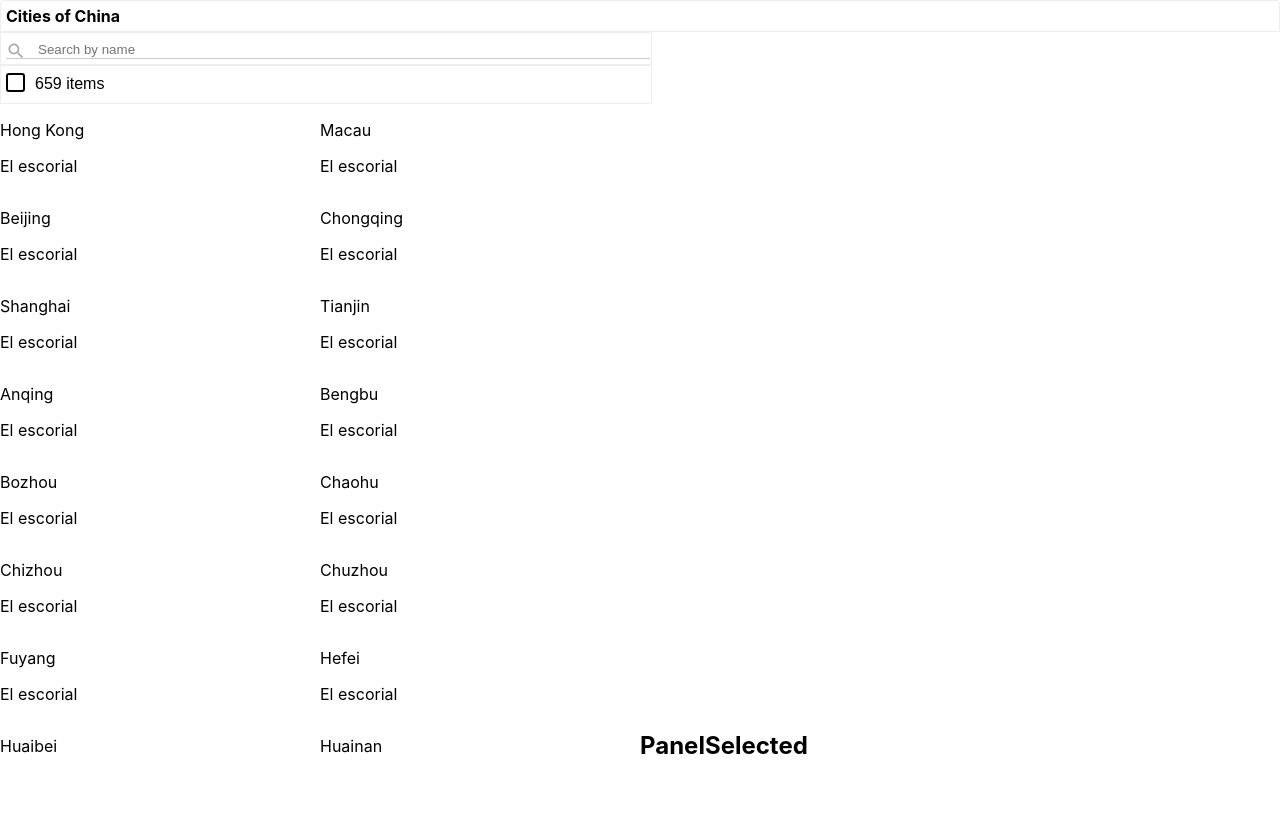
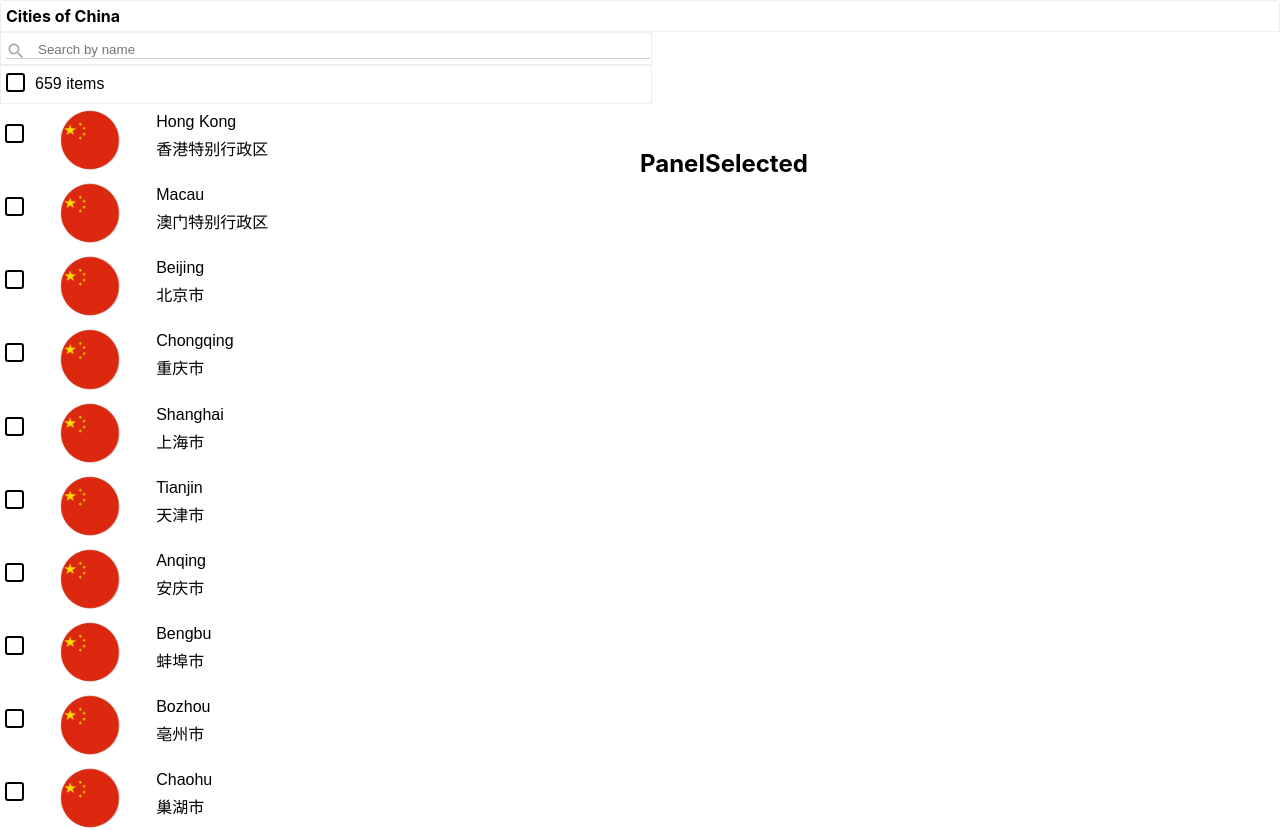
Before and after one commit to JaimeSarrion/CitiesOfChina, a React (Create React App) app in the folder cities/: page / in a window 1280 px wide. Shown: the top 830 px of the page. Before the commit the page ends 800 px from the top, so only its background shows below. Built offline with nearby package versions, Linux system fonts and the light colour scheme.

Commit message:
Adding some styles to the CityItem

```diff
--- a/cities/src/Components/Cities/CitiesList.scss
+++ b/cities/src/Components/Cities/CitiesList.scss
@@ -1,4 +1,4 @@
 .Scroller{
-    height:650px;
     overflow:auto;
+    display: grid;
 }
--- a/cities/src/Components/Cities/CitiesList.tsx
+++ b/cities/src/Components/Cities/CitiesList.tsx
@@ -1,10 +1,8 @@
 import React, { useState } from 'react'
 import CityItem from './City/CityItem'
-import InfiniteScroll from 'react-infinite-scroller';
 import './CitiesList.scss'
-import Spinner from '../UI/Spinner/Spinner';
 interface Props {
-    cities: Array<{ id: String, name: String, chinesename: String }>,
+    cities: Array<{ id: String, name: String, chineseName: String }>,
     search: string
 }
 
@@ -12,16 +10,15 @@ const CitiesList: React.FC<Props> = ({ cities, search }) => {
     useState({
         counter: 1
     })
-
     var list = cities.map((item) => {
         if (search === '') {
             return (
-                <CityItem key={item.id.toString()} id={item.id} name={item.name} chinesename="El escorial" />
+                <CityItem key={item.id.toString()} id={item.id} name={item.name} chinesename={item.chineseName} />
             )
         } else {
             if (item.name.includes(search)) {
                 return (
-                    <CityItem key={item.id.toString()} id={item.id} name={item.name} chinesename="El Escorial" />
+                    <CityItem key={item.id.toString()} id={item.id} name={item.name} chinesename={item.chineseName} />
                 )
             } else {
                 return null
@@ -30,22 +27,10 @@ const CitiesList: React.FC<Props> = ({ cities, search }) => {
 
     })
 
-    function loadFunc() {
-        console.log("Soy el loadFunc")
-    }
     return (
         <div className="Scroller">
-{/*             <InfiniteScroll
-                pageStart={0}
-                loadMore={loadFunc}
-                hasMore={true || false}
-                loader={<div className="loader" key={0}><Spinner /></div>}
-            >
-            </InfiniteScroll> */}
             {list}
-
         </div>
-
     )
 }
 
--- a/cities/src/Components/Cities/City/CityItem.scss
+++ b/cities/src/Components/Cities/City/CityItem.scss
@@ -1,7 +1,70 @@
-.Container{
+.Item{
     width: 100%;
     &:hover {
         cursor: pointer;
-        //background-color: #bbb;
+        background-color: #eee;
+    }
+    .Imagen{
+        width: 20%;
+    }
+    .control {
+        font-family: arial;
+        display: block;
+        position: relative;
+        padding-left: 29px;
+        margin-bottom: 5px;
+        padding-top: 4px;
+        cursor: pointer;
+        font-size: 16px;
+        display: inline-flex;
+        input{
+            position: absolute;
+            z-index: -1;
+            opacity: 0;
+            &:checked ~ .control_indicator {
+                background: #2aa1c0;
+            }
+            &:disabled ~ .control_indicator {
+                background: #e6e6e6;
+                opacity: 0.6;
+                pointer-events: none;
+            }
+        }
+        p{
+            margin: 5px;
+        }
+
+    }
+    .control_indicator {
+        position: absolute;
+        top: 20px;
+        left: 5px;
+        height: 15px;
+        width: 15px;
+        background: #fffdfd;
+        border: 2px solid black;
+        border-radius: 3px;
+    }
+
+    .control_indicator:after {
+        box-sizing: unset;
+        content: '';
+        position: absolute;
+        display: none;
+    }
+    .control input:checked ~ .control_indicator:after {
+        display: block;
+    }
+    .control-checkbox .control_indicator:after {
+        left: 5.1px;
+        top: 2px;
+        width: 3px;
+        height: 8px;
+        border: solid #ffffff;
+        border-width: 0 2px 2px 0;
+        transform: rotate(45deg);
+    }
+    .control-checkbox input:disabled ~ .control_indicator:after {
+        border-color: #7b7b7b;
     }
 }
--- a/cities/src/Components/Cities/City/CityItem.tsx
+++ b/cities/src/Components/Cities/City/CityItem.tsx
@@ -1,20 +1,26 @@
 import React from 'react'
 import './CityItem.scss'
-
-
+import imagen from '../../../assets/images/China.jpg'
 interface Props {
-    id:String,
-    name:String,
-    chinesename:String
+    id: String,
+    name: String,
+    chinesename: String
 }
 
 
-const CityItem:React.FC<Props> = ({id,name,chinesename}) => {
-    console.log(chinesename)
-    return(
-        <div className="Container">
-            <p>{name}</p>
-            <p>{chinesename}</p>
+const CityItem: React.FC<Props> = ({ id, name, chinesename }) => {
+
+    return (
+        <div className="Item">
+            <label className="control control-checkbox">
+                <img alt="CityIcon" className="Imagen" src={imagen} />
+                <div>
+                    <p>{name}</p>
+                    <p>{chinesename}</p>
+                </div>
+                <input type="checkbox" />
+                <div className="control_indicator"></div>
+            </label>
         </div>
     )
 }
--- a/cities/src/Components/Panels/PanelList/PanelList.tsx
+++ b/cities/src/Components/Panels/PanelList/PanelList.tsx
@@ -4,15 +4,13 @@ import CitiesList from '../../Cities/CitiesList'
 import { MdSearch } from 'react-icons/md'
 
 interface Props {
-    cities: Array<{ id: String, name: String, chinesename: String }>;
+    cities: Array<{ id: String, name: String, chineseName: String }>;
 }
 
-const PanelList = (props: Props) => {
+const PanelList:React.FC<Props> = ({cities}) => {
     let inputState = useState({
         search: ''
     })
-
-
 
     return (
         <div className="Container">
@@ -23,12 +21,12 @@ const PanelList = (props: Props) => {
             </div>
             <div id="TotalItems">
                 <label className="control control-checkbox">
-                    {props.cities.length} items
+                    {cities.length} items
                     <input type="checkbox" />
                     <div className="control_indicator"></div>
                 </label>
             </div>
-            <CitiesList cities={props.cities} search={inputState[0].search}></CitiesList>
+            <CitiesList cities={cities} search={inputState[0].search}></CitiesList>
         </div>
     )
 }
```
Also changed, not shown: cities/src/assets/images/China.jpg (added), 1 other file (tests, documents, lock files or other folders).
